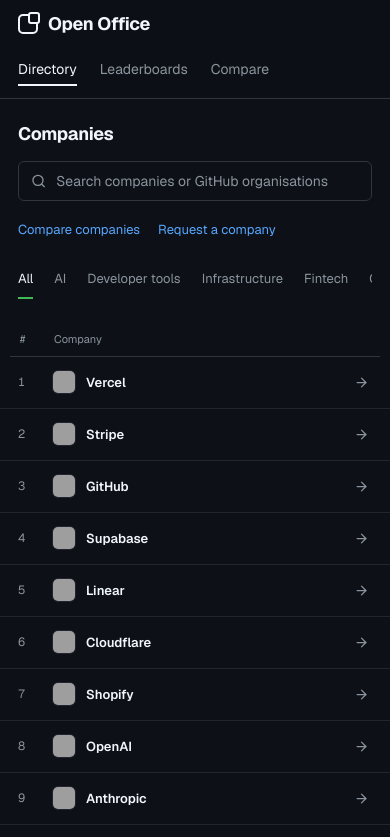
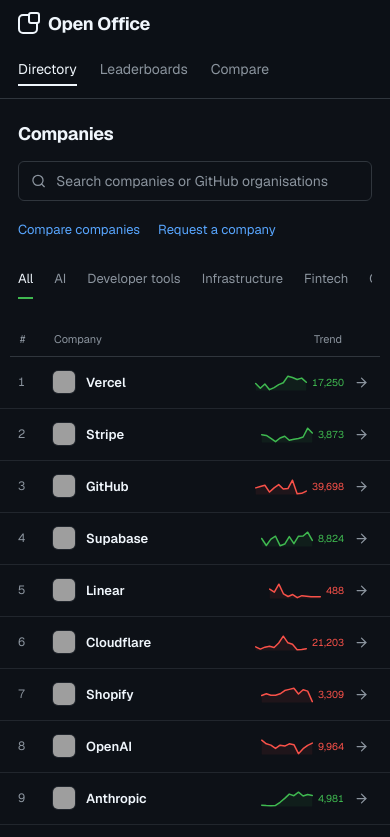
Before and after one commit to Blakefolgado/commitindex, a Next.js app: page / in a window 390 px wide. Shown: the top 837 px of the page. Built offline with nearby package versions, Linux system fonts and the light colour scheme; grey boxes are pictures that could not be loaded.

Commit message:
Add compact homepage trend charts

```diff
--- a/app/globals.css
+++ b/app/globals.css
@@ -274,7 +274,7 @@
   align-items: center;
   display: grid;
   gap: 18px;
-  grid-template-columns: 30px minmax(220px, 1fr) minmax(180px, 240px) 120px 18px;
+  grid-template-columns: 30px minmax(220px, 1fr) minmax(180px, 240px) 104px 18px;
 }
 
 .directory-list-header {
@@ -376,11 +376,50 @@
   background: #39d353;
 }
 
-.directory-commits {
-  color: var(--muted);
-  font-size: 12px;
+.directory-trend {
+  align-items: center;
+  color: var(--muted);
+  display: flex;
+  font-size: 10px;
   font-variant-numeric: tabular-nums;
-  text-align: right;
+  gap: 7px;
+  justify-content: flex-end;
+  min-width: 0;
+}
+
+.directory-trend svg {
+  display: block;
+  flex: 0 0 64px;
+  height: 21px;
+  overflow: visible;
+  width: 64px;
+}
+
+.directory-trend polygon {
+  fill: currentColor;
+  opacity: 0.08;
+}
+
+.directory-trend polyline {
+  fill: none;
+  stroke: currentColor;
+  stroke-linecap: round;
+  stroke-linejoin: round;
+  stroke-width: 1.5;
+  vector-effect: non-scaling-stroke;
+}
+
+.directory-trend.positive {
+  color: #3fb950;
+}
+
+.directory-trend.negative {
+  color: #f85149;
+}
+
+.directory-trend.neutral,
+.directory-trend.unavailable {
+  color: var(--muted);
 }
 
 .directory-arrow {
@@ -2131,7 +2170,7 @@
 
   .directory-list-header,
   .directory-row {
-    grid-template-columns: 30px minmax(180px, 1fr) minmax(150px, 200px) 100px 18px;
+    grid-template-columns: 30px minmax(180px, 1fr) minmax(150px, 200px) 104px 18px;
   }
 
   .company-row {
@@ -2252,14 +2291,21 @@
   .directory-list-header,
   .directory-row {
     gap: 10px;
-    grid-template-columns: 24px minmax(0, 1fr) 18px;
+    grid-template-columns: 24px minmax(0, 1fr) 84px 18px;
   }
 
   .directory-list-header span:nth-child(3),
-  .directory-list-header span:nth-child(4),
-  .directory-activity,
-  .directory-commits {
+  .directory-activity {
     display: none;
+  }
+
+  .directory-trend {
+    gap: 4px;
+  }
+
+  .directory-trend svg {
+    flex-basis: 54px;
+    width: 54px;
   }
 
   .company-list {
--- a/components/activity-row.tsx
+++ b/components/activity-row.tsx
@@ -13,6 +13,50 @@
 function activityLevel(value: number, max: number) {
   if (!value || !max) return 0;
   return Math.max(1, Math.min(4, Math.ceil((value / max) * 4)));
+}
+
+function ActivityTrend({
+  company,
+  totalCommits,
+  values,
+}: {
+  company: string;
+  totalCommits?: number;
+  values: number[];
+}) {
+  if (totalCommits === undefined) {
+    return (
+      <span className="directory-trend unavailable" aria-label={`Activity snapshot unavailable for ${company}`}>
+        <span aria-hidden="true">—</span>
+      </span>
+    );
+  }
+
+  const minimum = Math.min(...values);
+  const maximum = Math.max(...values);
+  const range = Math.max(maximum - minimum, 1);
+  const points = values
+    .map((value, index) => {
+      const x = 2 + (index / Math.max(values.length - 1, 1)) * 60;
+      const y = 19 - ((value - minimum) / range) * 16;
+      return `${x.toFixed(1)},${y.toFixed(1)}`;
+    })
+    .join(" ");
+  const recent = values.slice(-4).reduce((sum, value) => sum + value, 0);
+  const previous = values.slice(-8, -4).reduce((sum, value) => sum + value, 0);
+  const direction = recent > previous ? "positive" : recent < previous ? "negative" : "neutral";
+  const directionLabel = direction === "positive" ? "growing" : direction === "negative" ? "slowing" : "flat";
+  const label = `${company} shipped ${totalCommits.toLocaleString()} sampled public commits; 12-week activity is ${directionLabel}`;
+
+  return (
+    <span className={`directory-trend ${direction}`} role="img" aria-label={label}>
+      <svg viewBox="0 0 64 21" aria-hidden="true">
+        <polygon points={`2,20 ${points} 62,20`} />
+        <polyline points={points} />
+      </svg>
+      <span aria-hidden="true">{totalCommits.toLocaleString()}</span>
+    </span>
+  );
 }
 
 export function ActivityRow({
@@ -53,9 +97,7 @@
           <i className={`level-${activityLevel(total, max)}`} aria-hidden="true" key={index} />
         ))}
       </span>
-      <span className="directory-commits">
-        {entry?.totalCommits ? entry.totalCommits.toLocaleString() : "—"}
-      </span>
+      <ActivityTrend company={company.name} totalCommits={entry?.totalCommits} values={totals} />
       <ArrowRight className="directory-arrow" aria-hidden="true" size={15} />
     </Link>
   );
--- a/components/directory.tsx
+++ b/components/directory.tsx
@@ -183,7 +183,7 @@
           <span>#</span>
           <span>Company</span>
           <span>12-week activity</span>
-          <span>Commits</span>
+          <span>Trend</span>
           <span />
         </div>
 
```
Also changed, not shown: 1 other file (tests, documents, lock files or other folders).
